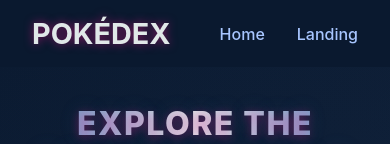
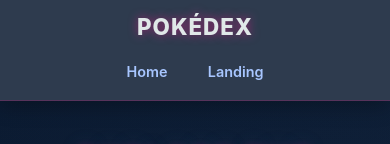
Before and after one commit to AlexandroCamacho1000/PokemonAppByAle, a React (Create React App) app in the folder client/: page /home in a window 390 px wide. Shown: the top 144 px of the page. Built offline with nearby package versions, Linux system fonts and the light colour scheme; no server answers.

Commit message:
style: make Nav responsive and match glass theme

```diff
--- a/client/src/components/Nav/Nav.module.css
+++ b/client/src/components/Nav/Nav.module.css
@@ -3,32 +3,79 @@
   justify-content: space-between;
   align-items: center;
   padding: 1rem 2rem;
-  background-color: #0a192f;
+  background: rgba(10, 25, 47, 0.85);
+  backdrop-filter: blur(10px);
+  border-bottom: 1px solid rgba(255, 20, 147, 0.2);
   color: white;
-  box-shadow: 0 2px 10px rgba(0, 0, 0, 0.3);
+  box-shadow: 0 4px 20px rgba(0, 0, 0, 0.3);
+  position: sticky;
+  top: 0;
+  z-index: 100;
+  flex-wrap: wrap;
+  gap: 1rem;
 }
 
 .logo a {
   font-size: 1.8rem;
-  font-weight: bold;
+  font-weight: 800;
   color: #e0e8e8;
   text-decoration: none;
   text-shadow: 0 0 10px rgba(255, 20, 147, 0.5);
+  letter-spacing: 1px;
 }
 
 .links {
   display: flex;
-  gap: 2rem;
+  gap: 1.5rem;
+  align-items: center;
+  flex-wrap: wrap;
 }
 
 .links a {
   color: #a8c6ff;
   text-decoration: none;
-  font-weight: 500;
-  transition: color 0.3s;
+  font-weight: 600;
+  padding: 0.5rem 1rem;
+  border-radius: 8px;
+  border: 1px solid transparent;
+  transition: all 0.3s;
+  white-space: nowrap;
 }
 
 .links a:hover {
   color: white;
+  background: rgba(255, 20, 147, 0.1);
+  border-color: rgba(255, 20, 147, 0.3);
   text-shadow: 0 0 8px rgba(255, 20, 147, 0.6);
 }
+
+@media (max-width: 768px) {
+  .nav {
+    padding: 0.8rem 1rem;
+  }
+  .logo a {
+    font-size: 1.4rem;
+  }
+  .links {
+    gap: 0.8rem;
+  }
+  .links a {
+    font-size: 0.9rem;
+    padding: 0.4rem 0.8rem;
+  }
+}
+
+@media (max-width: 480px) {
+  .nav {
+    flex-direction: column;
+    align-items: stretch;
+    text-align: center;
+  }
+  .logo {
+    text-align: center;
+  }
+  .links {
+    justify-content: center;
+    width: 100%;
+  }
+}
```
